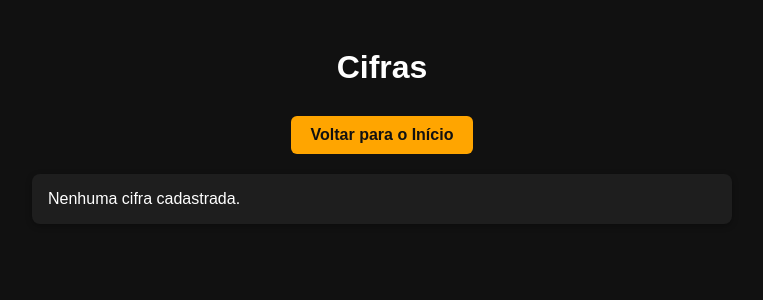
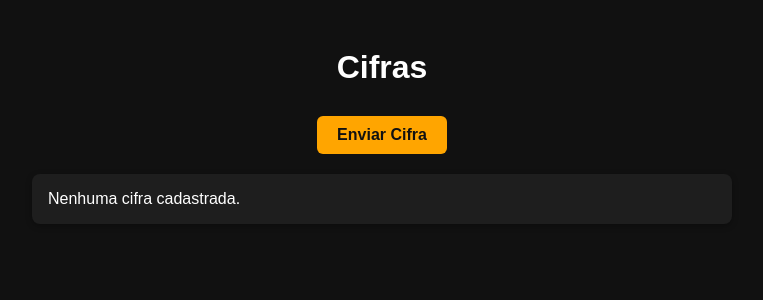
Before and after one commit to fireprojectx/ciframusic, a FastAPI app: page /historico in a window 1280 px wide. Shown: the top 300 px of the page, without its empty margins (258-1021 px from the left). Run offline with FastAPI, Linux system fonts and the light colour scheme; data that the repository does not hold is empty.

Commit message:
melhorias

```diff
--- a/templates/historico.html
+++ b/templates/historico.html
@@ -75,7 +75,7 @@
       font-weight: bold;
       cursor: pointer;
     ">
-      Voltar para o Início
+      Enviar Cifra
     </button>
   </a>
 </div>
```
